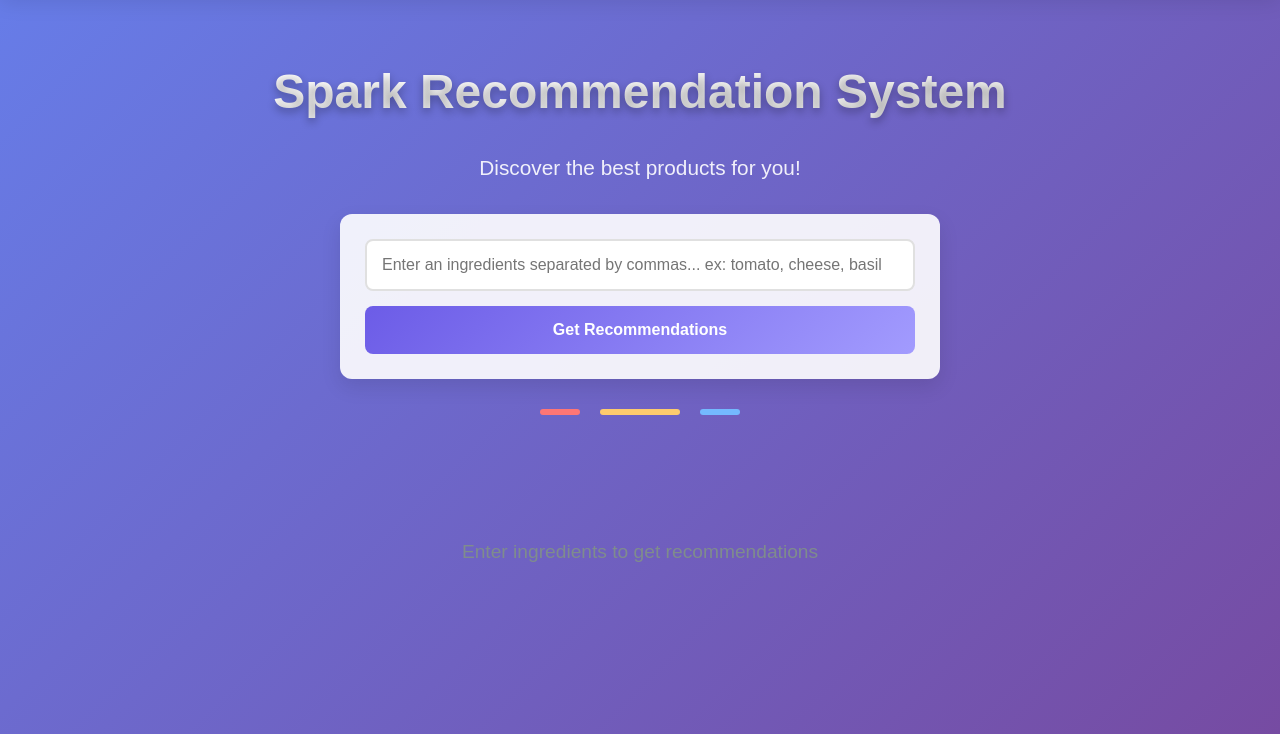
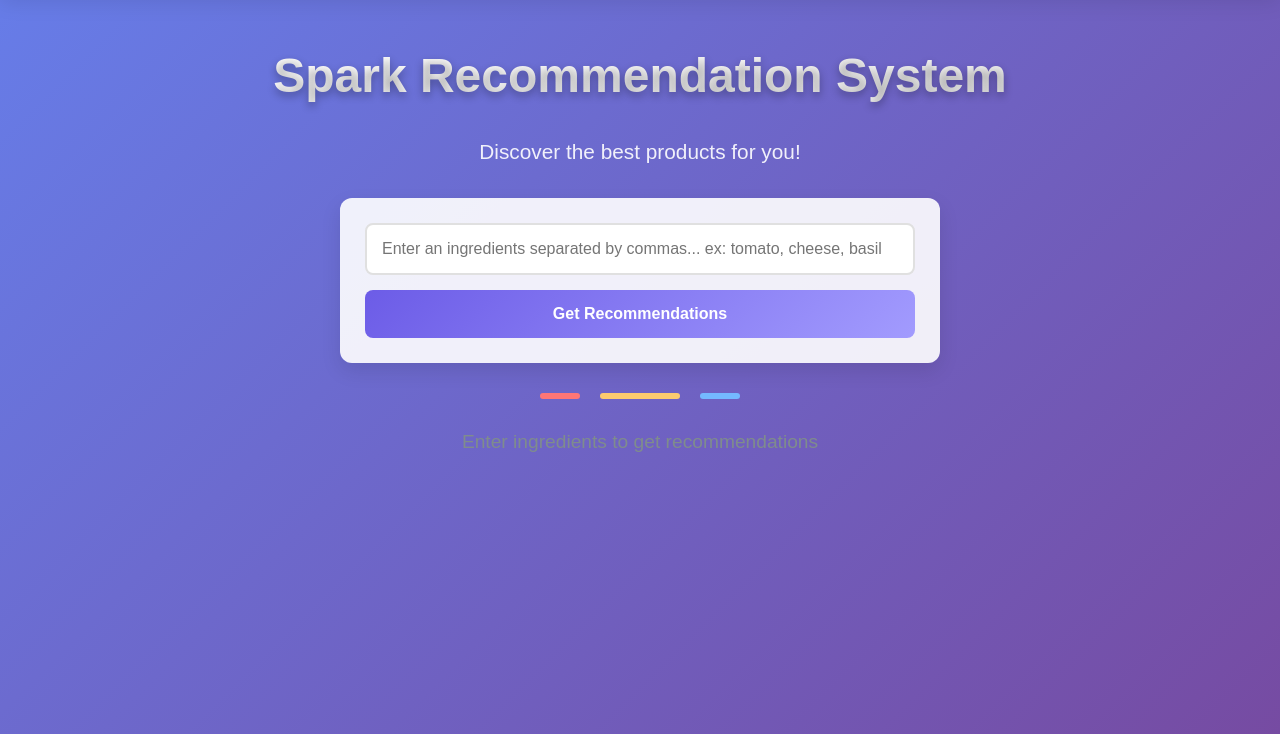
Before and after one commit to allaliamine/Spark-Recommendation-System, a Flask app: page /ingredientRecommender in a window 1280 px wide. Shown: the part 66-800 px from the top of the page. Run offline with Flask 3, Linux system fonts and the light colour scheme.

Commit message:
updated style

```diff
--- a/app/static/style/index_style.css
+++ b/app/static/style/index_style.css
@@ -58,7 +58,7 @@ body {
     max-width: 800px;
     margin: 0 auto;
     text-align: center;
-    padding: 4rem 2rem;
+    padding: 3rem 2rem 0 2rem;
 }
 
 .project-title {
```
